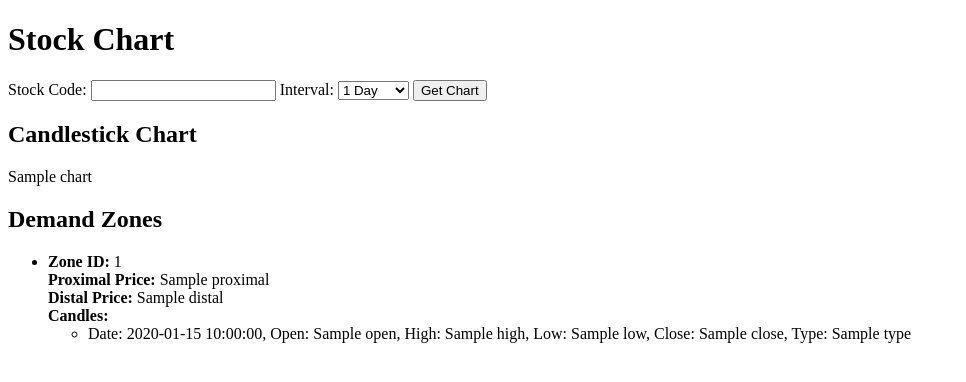
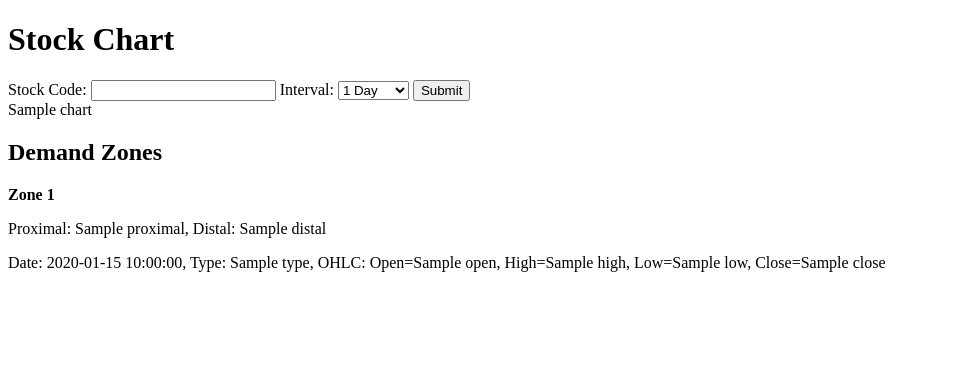
Before and after one commit to godsambitious-ashu/PriceActionAI, a Flask app: template templates/index.html in a window 1280 px wide. Shown: the top 382 px of the page, without its empty margins (0-966 px from the left). Run offline with Flask 3, Linux system fonts and the light colour scheme; the template is opened without the code that fills it: most values are stand-ins (such as "Sample title", 1, 10 or a date in 2020); some libraries are stand-ins or nearby versions.

Commit message:
Fixing bug for not printing the OHLC values

```diff
--- a/templates/index.html
+++ b/templates/index.html
@@ -1,7 +1,7 @@
-<!-- index.html -->
 <!DOCTYPE html>
-<html>
+<html lang="en">
 <head>
+    <meta charset="UTF-8">
     <title>Stock Chart</title>
     <script src="https://cdn.plot.ly/plotly-latest.min.js"></script>
 </head>
@@ -16,35 +16,22 @@
             <option value="1wk">1 Week</option>
             <option value="1mo">1 Month</option>
         </select>
-        <button type="submit">Get Chart</button>
+        <button type="submit">Submit</button>
     </form>
 
     {% if chart %}
-        <h2>Candlestick Chart</h2>
         <div>{{ chart|safe }}</div>
     {% endif %}
 
     {% if demand_zones %}
         <h2>Demand Zones</h2>
-        <ul>
         {% for zone in demand_zones %}
-            <li>
-                <strong>Zone ID:</strong> {{ zone['zone_id'] }}<br>
-                <strong>Proximal Price:</strong> {{ zone['proximal'] }}<br>
-                <strong>Distal Price:</strong> {{ zone['distal'] }}<br>
-                <strong>Candles:</strong>
-                <ul>
-                {% for candle in zone['candles'] %}
-                    <li>Date: {{ candle['date'] }}, Open: {{ candle['open'] }}, High: {{ candle['high'] }}, Low: {{ candle['low'] }}, Close: {{ candle['close'] }}, Type: {{ candle['type'] }}</li>
-                {% endfor %}
-                </ul>
-            </li>
+            <p><strong>Zone {{ zone['zone_id'] }}</strong></p>
+            <p>Proximal: {{ zone['proximal'] }}, Distal: {{ zone['distal'] }}</p>
+            {% for candle in zone['candles'] %}
+                <p>Date: {{ candle['date'] }}, Type: {{ candle['type'] }}, OHLC: Open={{ candle['ohlc']['Open'] }}, High={{ candle['ohlc']['High'] }}, Low={{ candle['ohlc']['Low'] }}, Close={{ candle['ohlc']['Close'] }}</p>
+            {% endfor %}
         {% endfor %}
-        </ul>
-    {% endif %}
-
-    {% if error %}
-        <p style="color: red;">Error: {{ error }}</p>
     {% endif %}
 </body>
 </html>
```
Also changed, not shown: stock_data/plotter.py (+3 -4 lines).
